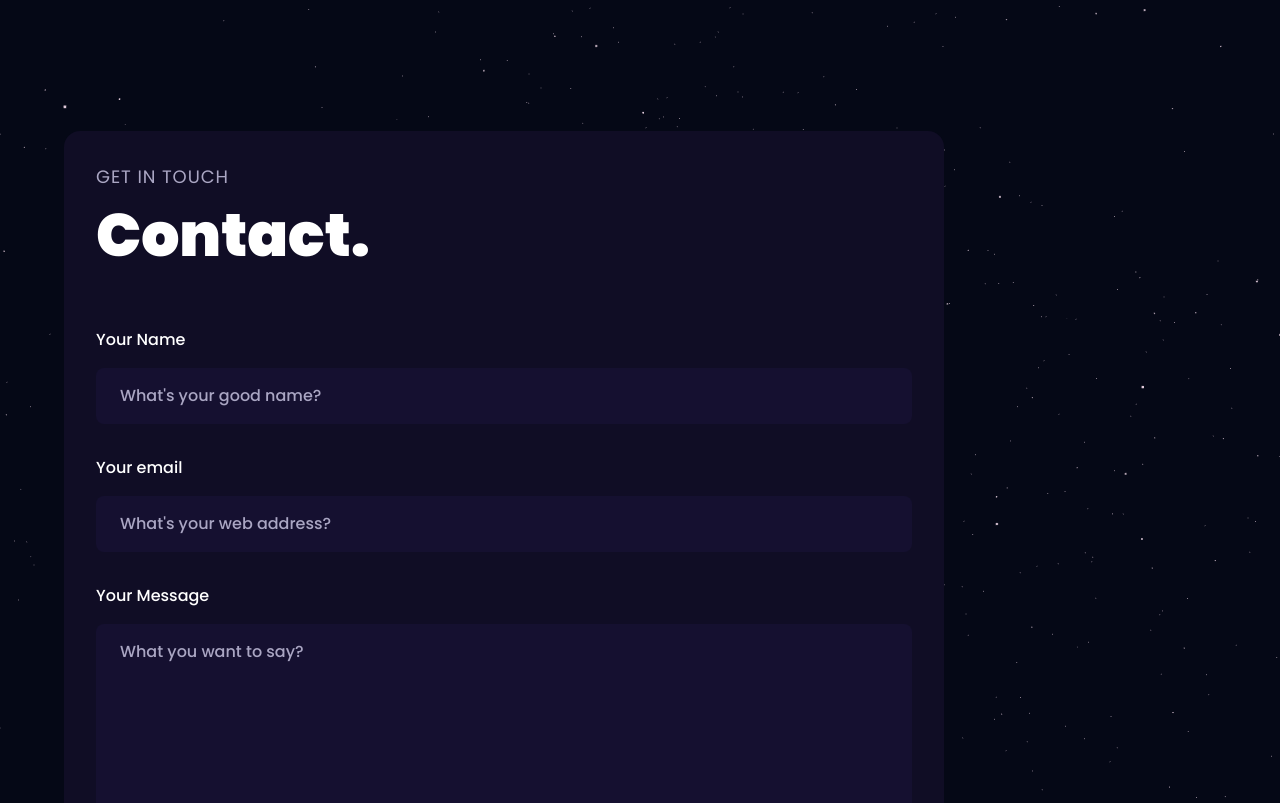
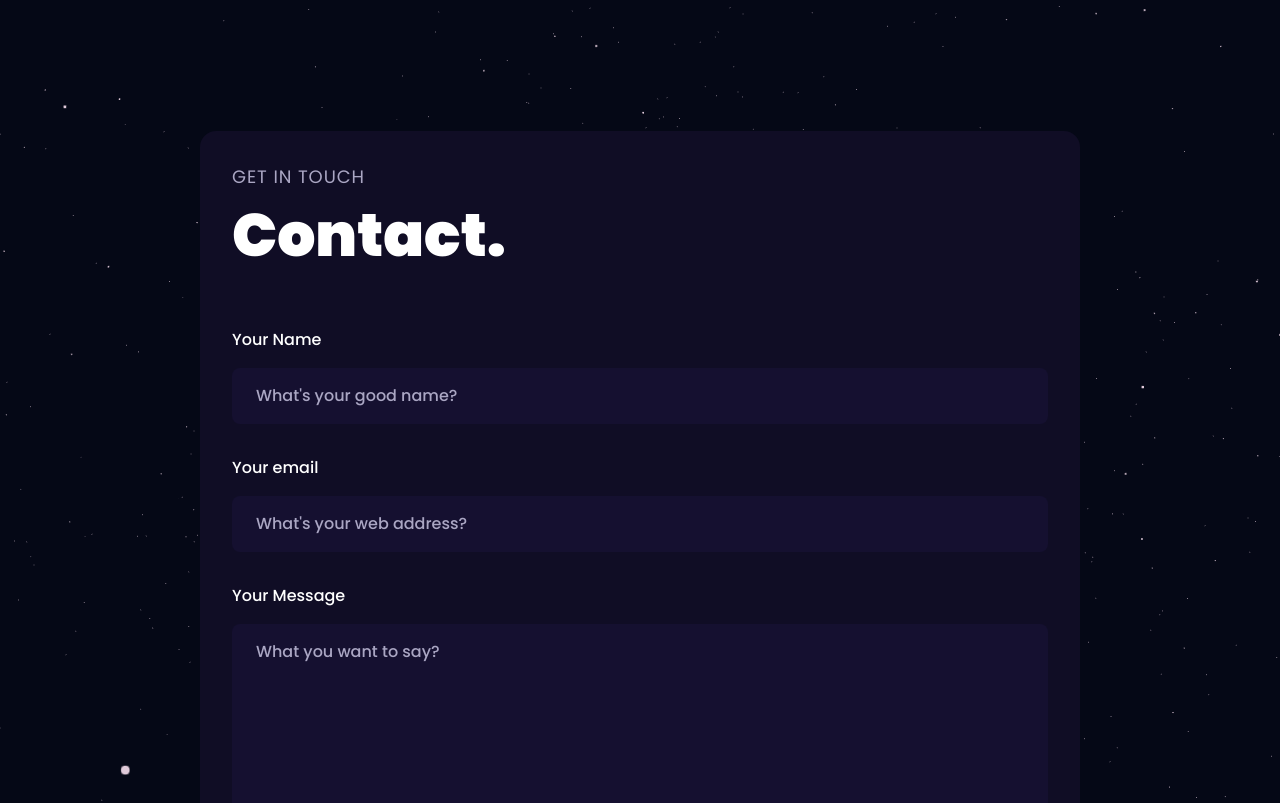
Before and after one commit to rugs07/port-bhau, a React (Vite) app: page / in a window 1280 px wide. Shown: the part 4920-5723 px from the top of the page. Built offline with nearby package versions, Linux system fonts and the light colour scheme.

Commit message:
contact page width changes

```diff
--- a/src/components/Contact.jsx
+++ b/src/components/Contact.jsx
@@ -66,11 +66,11 @@ const Contact = () => {
 
   return (
     <div
-      className={`xl:mt-10 flex xl:flex-row flex-col gap-10 overflow-hidden`}
+      className={`xl:mt-10 flex xl:flex-row flex-col gap-10 overflow-hidden items-center justify-center`}
     >
       <motion.div
         variants={slideIn("left", "tween", 0.2, 1)}
-        className='flex-[0.75] bg-black-100 p-8 rounded-2xl'
+        className='flex-[0.75] bg-black-100 w-full p-8 rounded-2xl'
       >
         <p className={styles.sectionSubText}>Get in touch</p>
         <h3 className={styles.sectionHeadText}>Contact.</h3>
```
